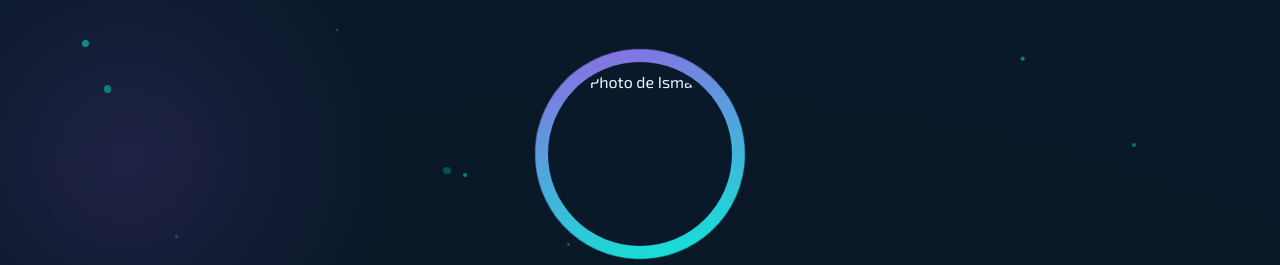
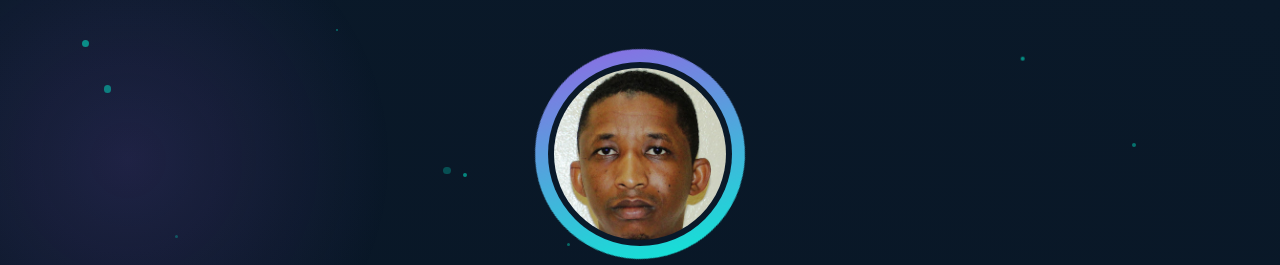
Before and after one commit to IsmaelBoubacar/ismael-portfolio, a plain HTML site: page index.html in a window 1280 px wide. Shown: the top 265 px of the page. Drawn offline with Linux system fonts and the light colour scheme.

Commit message:
Add files via upload

```diff
--- a/index.html
+++ b/index.html
@@ -415,7 +415,7 @@
     <header class="cv-header">
       <div class="header-content">
         <div class="avatar-container">
-          <img src="assets/ismael.jpg" alt="Photo de Ismael" class="avatar">
+          <img src="ismael.jpg" alt="Photo de Ismael" class="avatar">
         </div>
         <h1>BOUBACAR ABDOURAMANE Ismael</h1>
         <div class="tagline">Développeur Web & Mobile | Architecte de Solutions Numériques</div>
```
